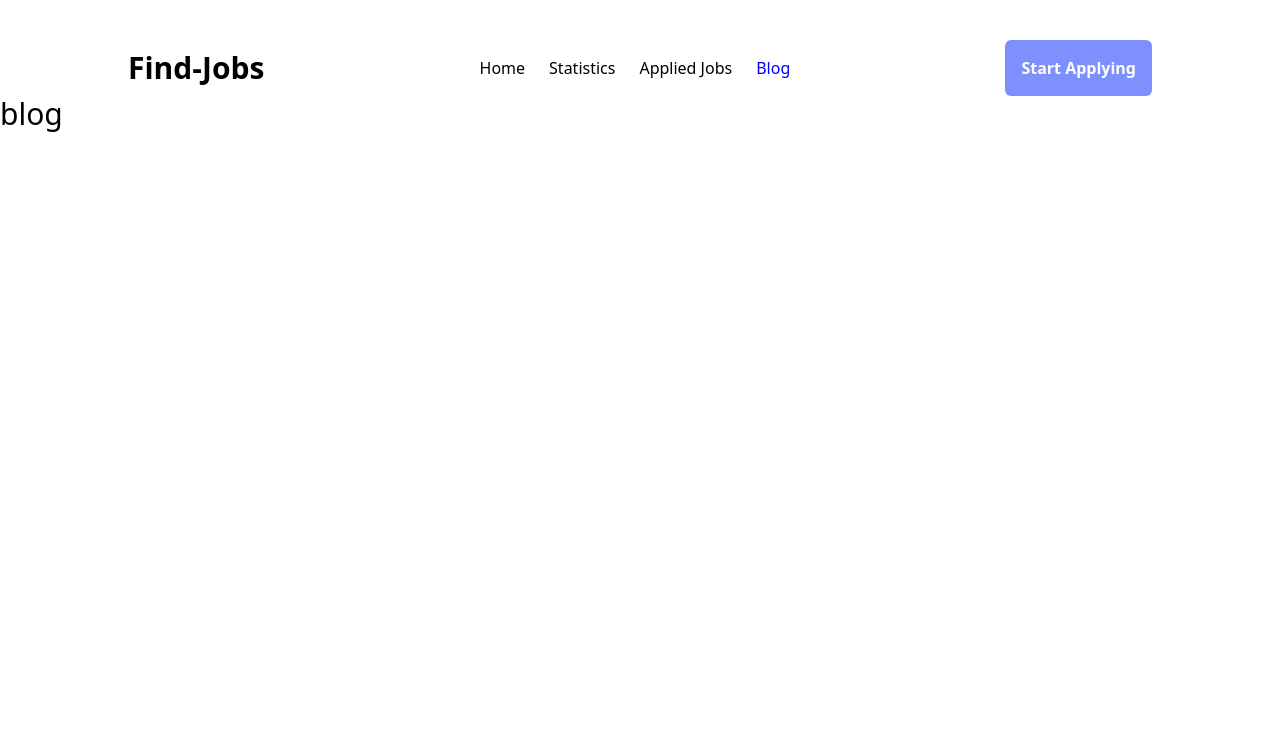
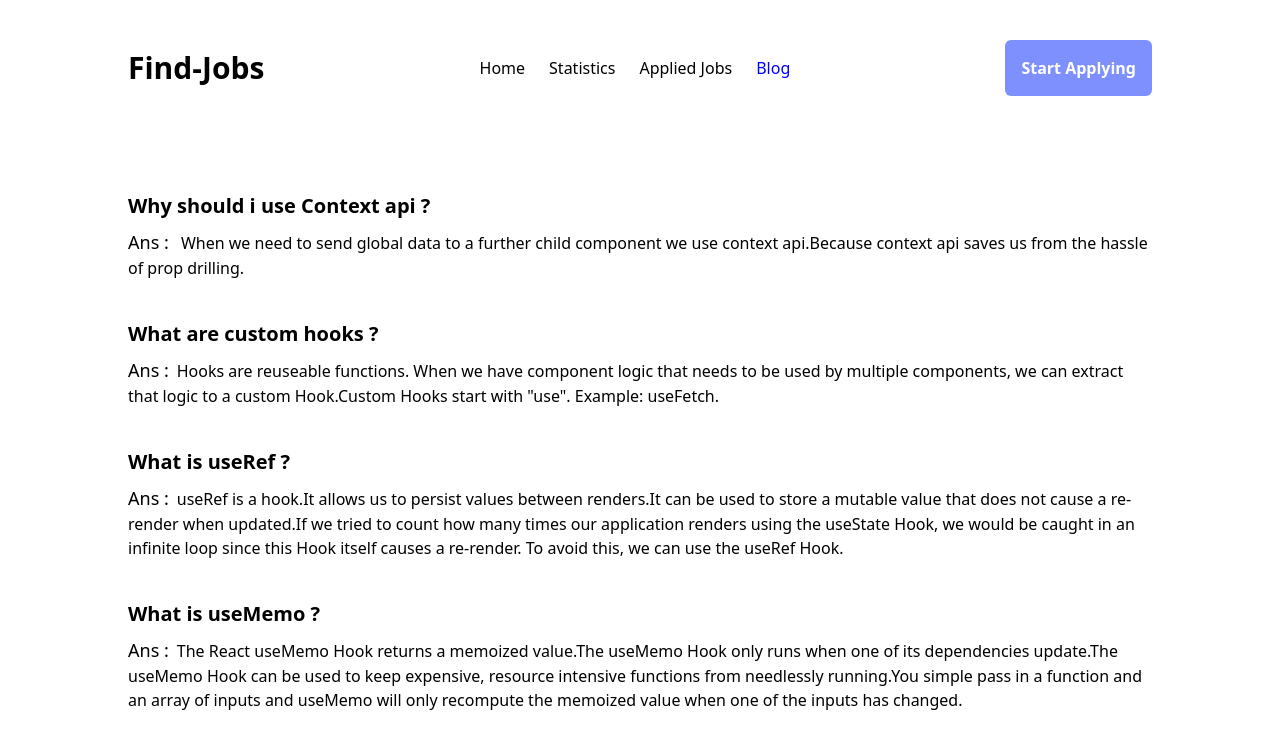
Before and after one commit to Sobuj54/module-57-assignment-9, a React (Vite) app: page /blog in a window 1280 px wide. Shown: the top 748 px of the page. Built offline with nearby package versions, Linux system fonts and the light colour scheme.

Commit message:
finished blog component

```diff
--- a/src/components/Blog/Blog.jsx
+++ b/src/components/Blog/Blog.jsx
@@ -2,8 +2,52 @@ import React from "react";
 
 const Blog = () => {
   return (
-    <div>
-      <h2 className="text-3xl">blog</h2>
+    <div className="w-4/5 mx-auto mt-10 md:mt-24 flex flex-col gap-10 mb-10">
+      {/* context api section */}
+      <section>
+        <h4 className="text-xl font-semibold mb-2">
+          Why should i use Context api ?
+        </h4>
+        <p>
+          <span className="text-lg font-medium mr-2">Ans :</span> When we need
+          to send global data to a further child component we use context
+          api.Because context api saves us from the hassle of prop drilling.
+        </p>
+      </section>
+      {/* custom hooks section */}
+      <section>
+        <h2 className="text-xl font-semibold mb-2">What are custom hooks ?</h2>
+        <p>
+          <span className="text-lg font-medium mr-2">Ans :</span>Hooks are
+          reuseable functions. When we have component logic that needs to be
+          used by multiple components, we can extract that logic to a custom
+          Hook.Custom Hooks start with "use". Example: useFetch.
+        </p>
+      </section>
+      {/* useRef section */}
+      <section>
+        <h3 className="text-xl font-semibold mb-2">What is useRef ?</h3>
+        <p>
+          <span className="text-lg font-medium mr-2">Ans :</span>useRef is a
+          hook.It allows us to persist values between renders.It can be used to
+          store a mutable value that does not cause a re-render when updated.If
+          we tried to count how many times our application renders using the
+          useState Hook, we would be caught in an infinite loop since this Hook
+          itself causes a re-render. To avoid this, we can use the useRef Hook.
+        </p>
+      </section>
+      {/* useMemo section */}
+      <section>
+        <h2 className="text-xl font-semibold mb-2">What is useMemo ?</h2>
+        <p>
+          <span className="text-lg font-medium mr-2">Ans :</span>The React
+          useMemo Hook returns a memoized value.The useMemo Hook only runs when
+          one of its dependencies update.The useMemo Hook can be used to keep
+          expensive, resource intensive functions from needlessly running.You
+          simple pass in a function and an array of inputs and useMemo will only
+          recompute the memoized value when one of the inputs has changed.
+        </p>
+      </section>
     </div>
   );
 };
--- a/src/components/Statistics/Statistics.jsx
+++ b/src/components/Statistics/Statistics.jsx
@@ -47,7 +47,7 @@ const Statistics = () => {
   ];
 
   return (
-    <div className="w-4/5 mx-auto md:mt-24">
+    <div className="w-4/5 mx-auto md:mt-24 mb-8">
       <h3 className="text-2xl font-semibold text-center mb-10">
         Assignment Marks Statistics (Area Responsive Container)
       </h3>
```
